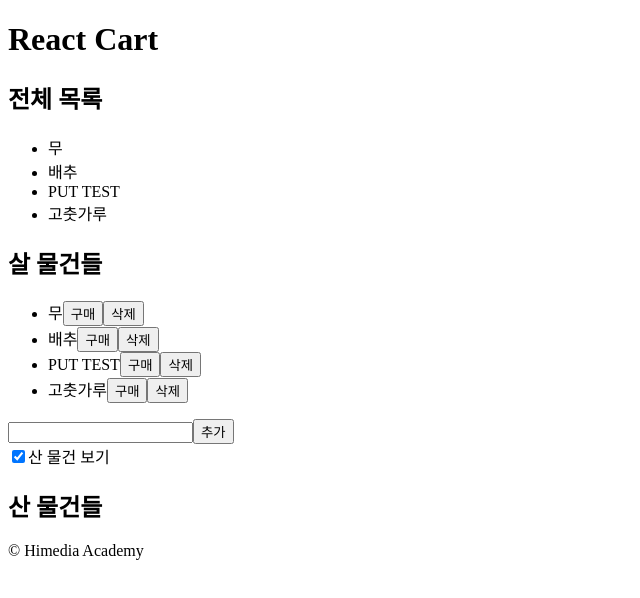
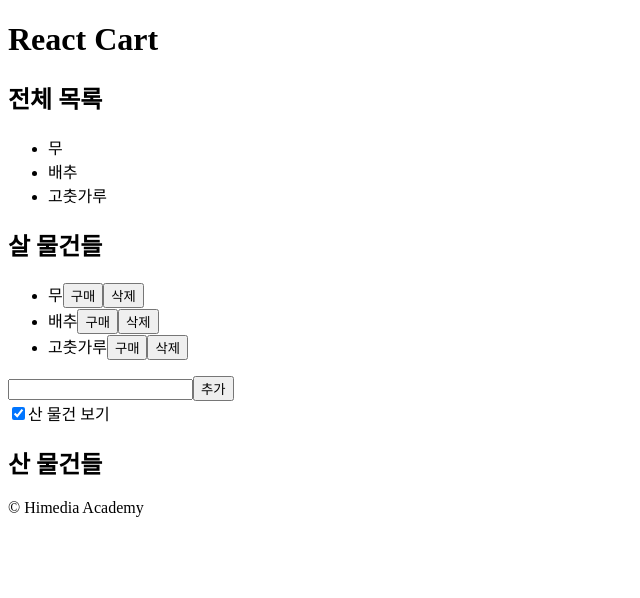
Before and after one commit to BLT24Q4/react-cart, a React (Vite) app: page / in a window 1280 px wide. Shown: the top 598 px of the page, without its empty margins (0-640 px from the left). Built offline with nearby package versions, Linux system fonts and the light colour scheme; data requests are answered from the project's data file.

Commit message:
Update Project

```diff
--- a/db.json
+++ b/db.json
@@ -11,11 +11,6 @@
       "isBought": false
     },
     {
-      "id": "3",
-      "name": "PUT TEST",
-      "isBought": false
-    },
-    {
       "id": "4",
       "name": "고춧가루",
       "isBought": false
--- a/src/App.jsx
+++ b/src/App.jsx
@@ -7,7 +7,8 @@ import BoughtList from "./components/BoughtList";
 import CartFooter from "./components/CartFooter";
 
 function App() {
-  const apiUrl = "http://localhost:1337/shoplist";
+  // const apiUrl = "http://localhost:1337/shoplist";
+  const apiUrl = "http://localhost:3000/shoplist";
   //  서버로부터 API 호출해서 쇼핑 목록 받아오기
   // const [itemList, setItemList] = useState([
   //   { id: 1, name: "무", isBought: false },
```
